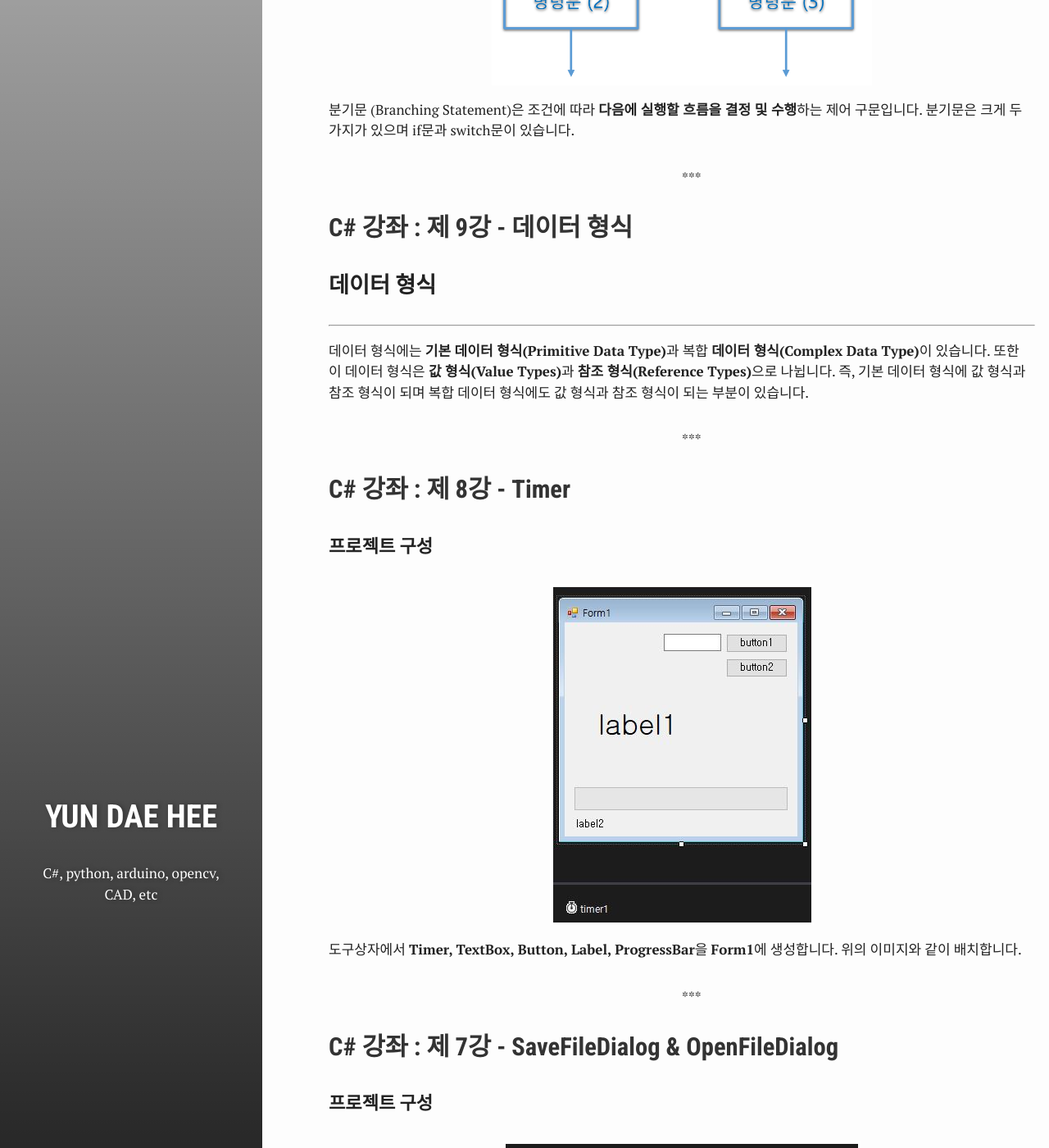
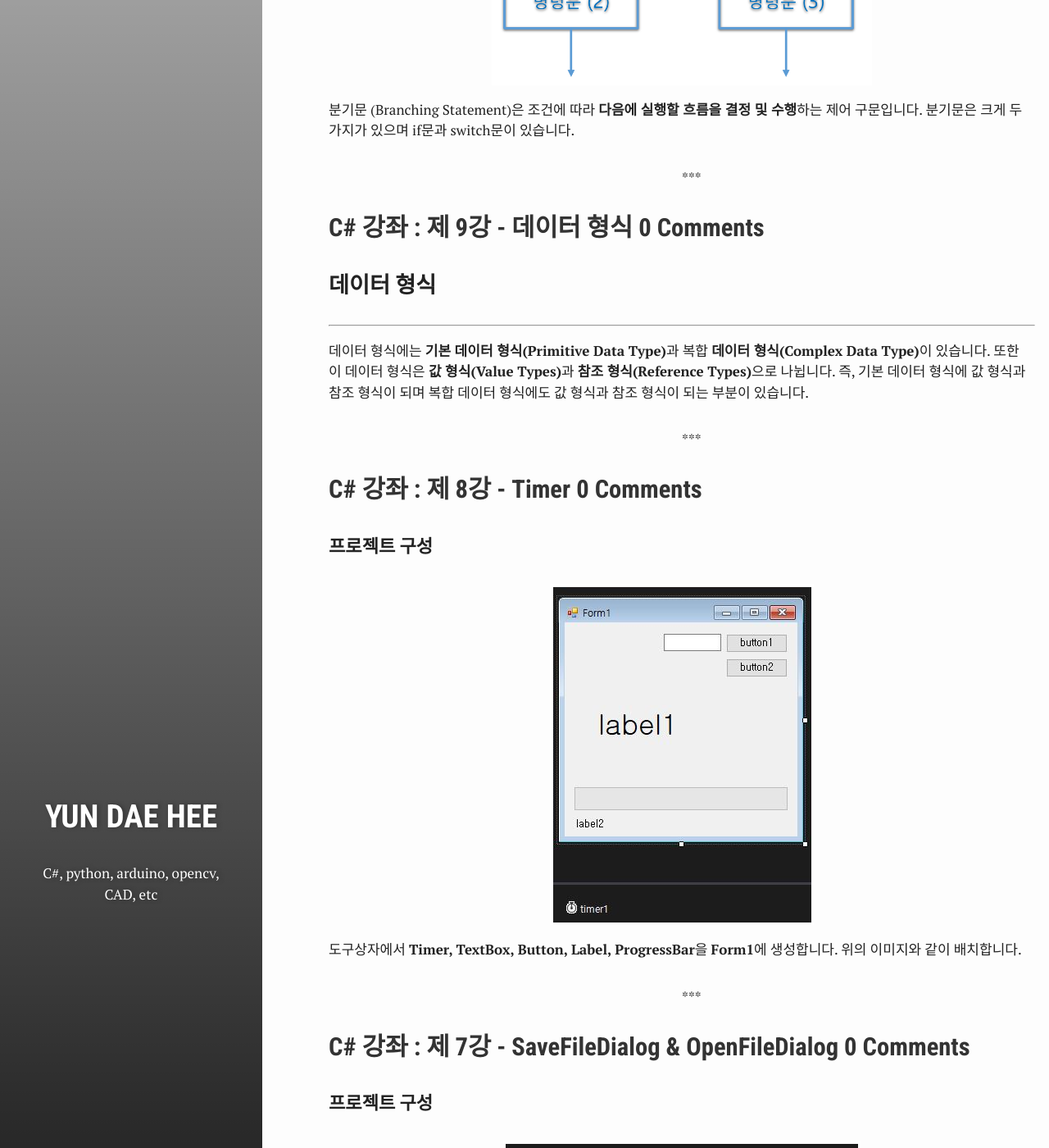
Before and after one commit to test076923/076923.github.io, a Jekyll site: the page built from index.html, in a window 1280 px wide and 1400 px high, scrolled down 578 px. Shown: the whole window at 82% size. Built offline with Jekyll 4.4.1, drawn with Linux system fonts in a browser that asks for light colours; comment, search, counter and statistics services are not loaded; some of the changed text lies outside the part shown.

Commit message:
Update index.html

```diff
--- a/index.html
+++ b/index.html
@@ -8,7 +8,7 @@
 
 {% for post in site.posts limit: 5 %}
   <article class="index-page">
-    <h2><a href="{{ post.url }}">{{ post.title }}</a></h2>
+    <h2><a href="{{ post.url }}"#disqus_thread">{{ post.title }} 0 Comments</a></h2>
     {{ post.excerpt }}
   </article>
 {% endfor %}
```
